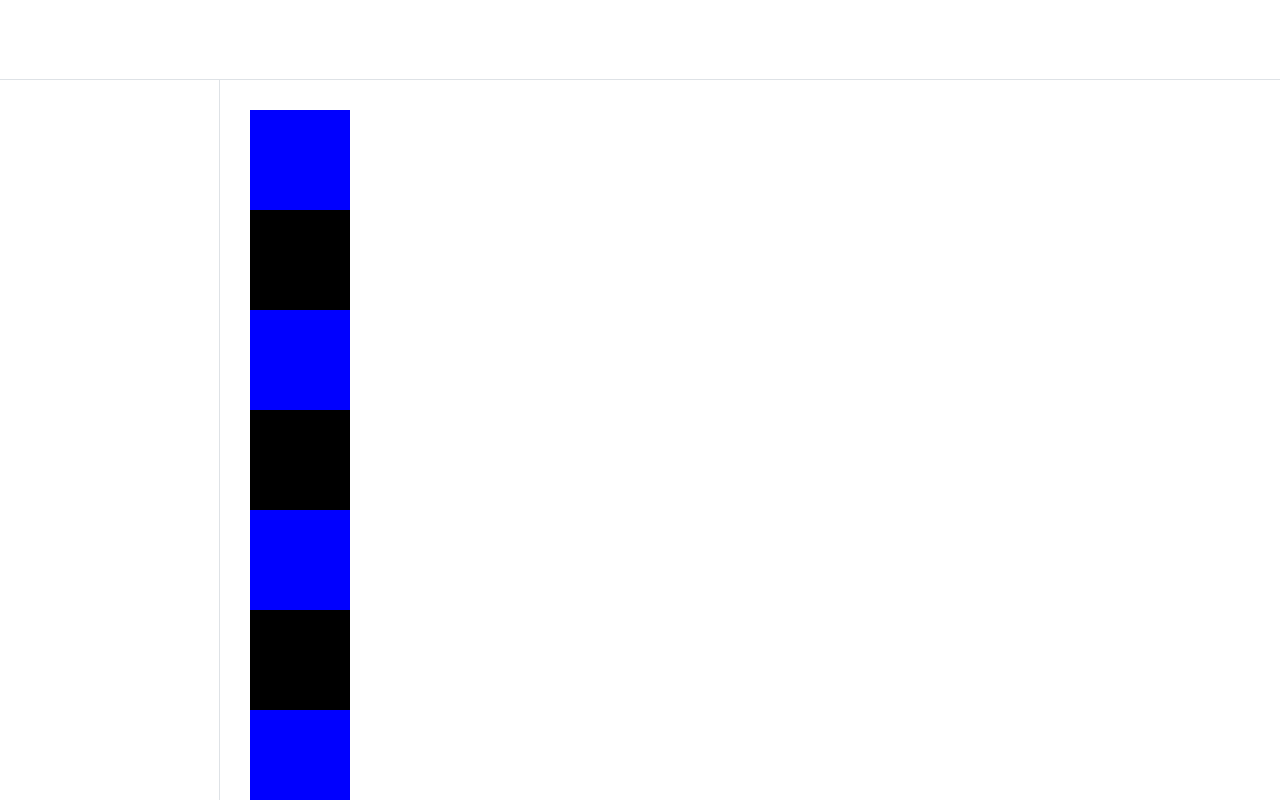
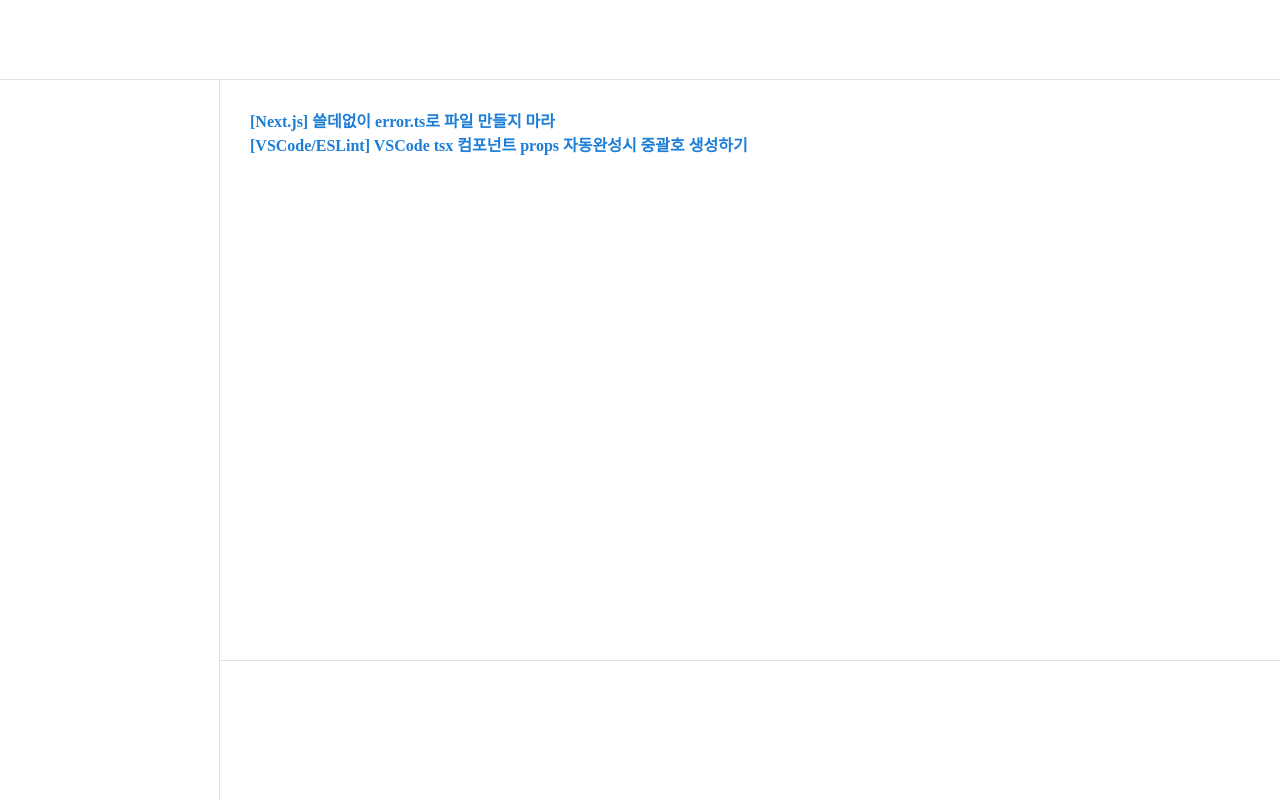
Before and after one commit to Orchemi/huns-log, a Next.js app: page / in a window 1280 px wide. Built offline with nearby package versions, Linux system fonts and the light colour scheme.

Commit message:
Feat: Home 화면에 샘플 포스트로 이동하도록 링크 설정

```diff
--- a/src/components/pages/Home/Home.tsx
+++ b/src/components/pages/Home/Home.tsx
@@ -1,23 +1,32 @@
 import classnames from 'classnames/bind';
+import Link from 'next/link';
 import styles from './Home.module.scss';
 const cx = classnames.bind(styles);
 
 const Dummy = () => {
+  const BLOG_POST_ROUTES = {
+    DEV: {
+      TROUBLE_SHOOTING: '/blog/dev/trouble-shooting',
+    },
+  };
   return (
     <div>
-      {Array(30)
-        .fill(0)
-        .map((_, i) => (
-          <div
-            key={i}
-            style={{
-              width: '100px',
-              height: '100px',
-              background: i % 2 ? 'black' : 'blue',
-            }}
-            className={cx('dummy')}
-          />
-        ))}
+      <ul>
+        <li>
+          <Link
+            href={`${BLOG_POST_ROUTES.DEV.TROUBLE_SHOOTING}/next-api-route-file-name`}
+          >
+            [Next.js] 쓸데없이 error.ts로 파일 만들지 마라
+          </Link>
+        </li>
+        <li>
+          <Link
+            href={`${BLOG_POST_ROUTES.DEV.TROUBLE_SHOOTING}/eslint-curly-brace`}
+          >
+            [VSCode/ESLint] VSCode tsx 컴포넌트 props 자동완성시 중괄호 생성하기
+          </Link>
+        </li>
+      </ul>
     </div>
   );
 };
```
